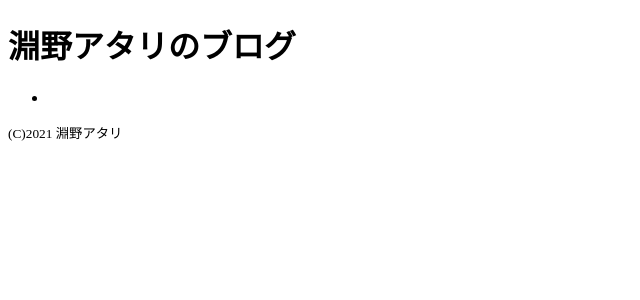
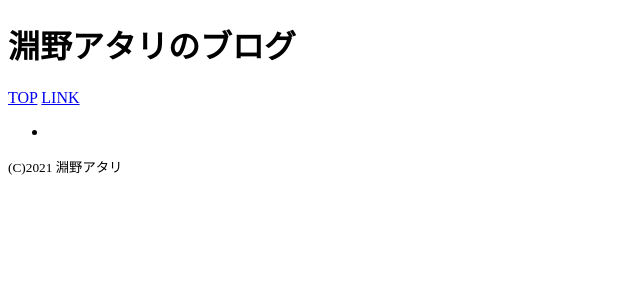
Before and after one commit to hutinoatari/hutinoatari.github.io, a Next.js app: page /link in a window 1280 px wide. Shown: the top 300 px of the page, without its empty margins (0-640 px from the left). Built offline with nearby package versions, Linux system fonts and the light colour scheme.

Commit message:
トップページ用と記事用のヘッダーを分けた

```diff
--- a/src/components/Header.tsx
+++ b/src/components/Header.tsx
@@ -1,24 +1,16 @@
 import { FC } from "react";
 import Link from "next/link";
 
-interface Props {
-    title?: string;
-}
-
-const Header: FC<Props> = ({ title, children }) => {
+const Header: FC<{}> = () => {
     return (
         <header>
-            {!title ? (
-                <h1>淵野アタリのブログ</h1>
-            ) : (
-                <>
-                    <h1>{title}</h1>
-                    <Link href="/">
-                        <a>ブログトップに戻る</a>
-                    </Link>
-                </>
-            )}
-            {children}
+            <h1>淵野アタリのブログ</h1>
+            <Link href="/">
+                <a>TOP</a>
+            </Link>{" "}
+            <Link href="/link">
+                <a>LINK</a>
+            </Link>
         </header>
     );
 };
```
Also changed, not shown: src/pages/blog/[id].tsx (+7 -4 lines).
